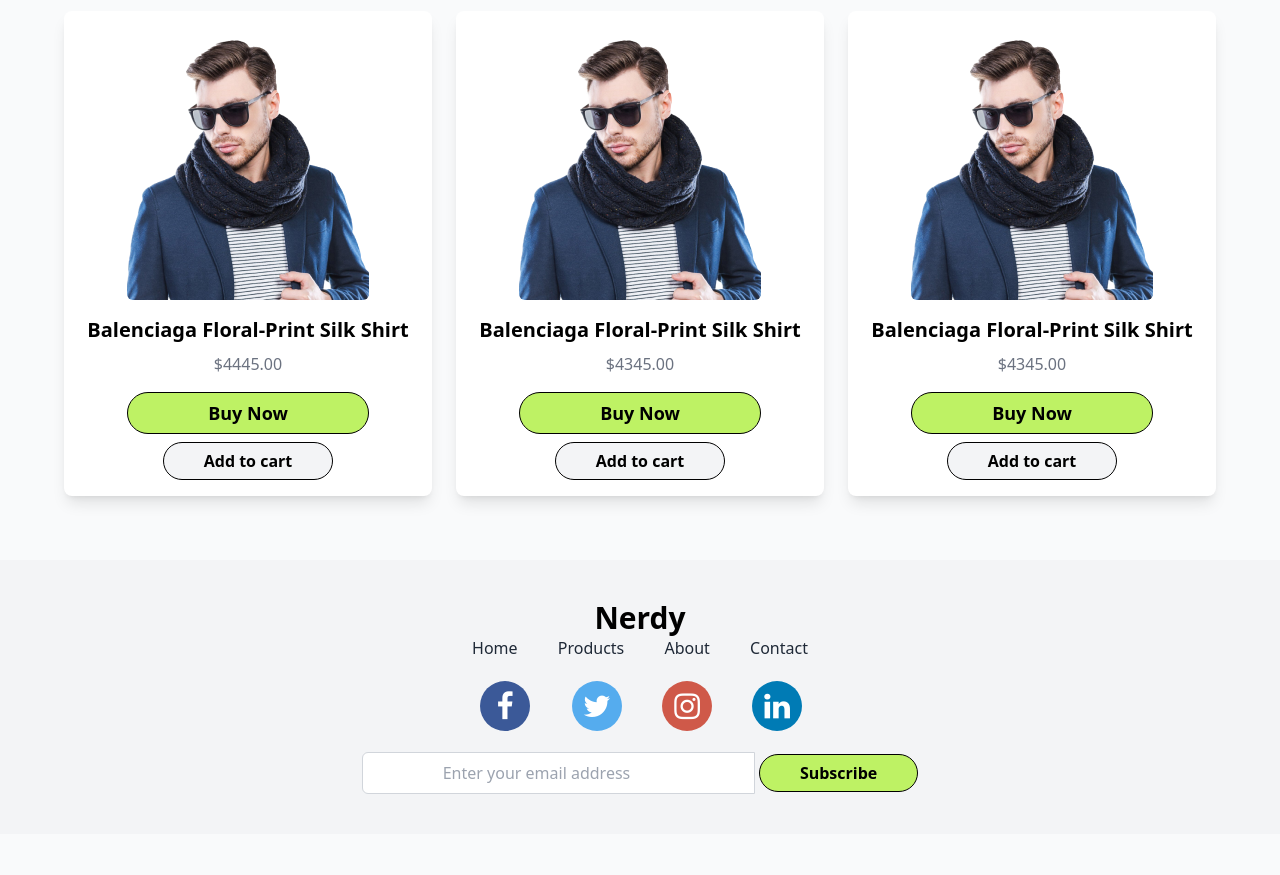
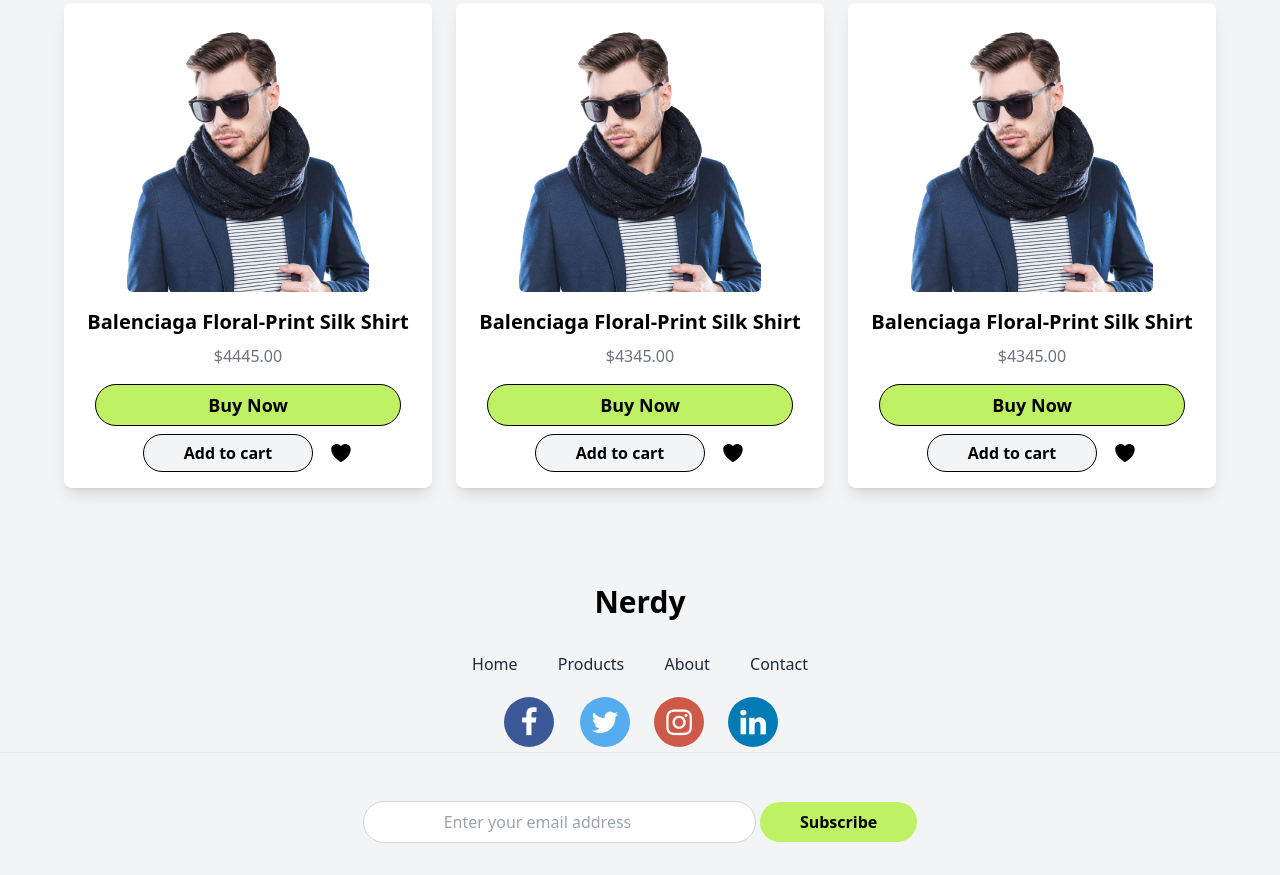
Before and after one commit to shakibmojumderinfo/Prgramming_hero_assingment_Small_Project, a plain HTML site: page index.html in a window 1280 px wide. Shown: the part 865-1740 px from the top of the page. Before the commit the page ends 1699 px from the top, so only its background shows below. Drawn offline with nearby package versions, Linux system fonts and the light colour scheme.

Commit message:
Modified

```diff
--- a/index.html
+++ b/index.html
@@ -10,6 +10,8 @@
     />
     <script src="https://cdn.tailwindcss.com"></script>
   </head>
+
+
   <style>
 
   .fa {
@@ -47,22 +49,37 @@
 }
 </style>
   </style>
-  <body class="bg-gray-50">
+  <body class="bg-gray-100">
     <!-- Header Section -->
-    <header class="flex justify-between items-center p-6 bg-white shadow">
+    <!-- <header class="flex justify-between items-center p-6 bg-white shadow">
       <h1 class="text-3xl font-bold">Nerdy</h1>
-      <nav class="space-x-7 text-gray-800">
+      <nav class="space-x-6 text-gray-800">
         <a href="#" class="text-gray-500 font-semibold">Home</a>
         <a href="#" class="text-gray-500 font-semibold">Products</a>
         <a href="#" class="text-gray-500 font-semibold">About</a>
         <a href="#" class="text-gray-500 font-semibold">Contact</a>
       </nav>
       <button
-        class="px-10 py-3 bg-lime-300 text-black font-bold text-lg rounded-full hover:bg-blue-300 border border-black"
+        class="px-7 py-2 bg-lime-300 text-black font-bold text-lg rounded-full hover:bg-blue-300 border border-black"
+      >
+        Buy Now
+      </button>
+    </header> -->
+    <header class="flex flex-col sm:flex-row justify-between items-center p-6 bg-white shadow">
+      <h1 class="text-3xl font-bold">Nerdy</h1>
+      <nav class="space-x-0 sm:space-x-6 mt-4 sm:mt-0 text-gray-800 flex flex-col sm:flex-row">
+        <a href="#" class="text-gray-500 font-semibold mb-2 sm:mb-0">Home</a>
+        <a href="#" class="text-gray-500 font-semibold mb-2 sm:mb-0">Products</a>
+        <a href="#" class="text-gray-500 font-semibold mb-2 sm:mb-0">About</a>
+        <a href="#" class="text-gray-500 font-semibold">Contact</a>
+      </nav>
+      <button
+        class="mt-4 sm:mt-0 px-7 py-2 bg-lime-300 text-black font-bold text-lg rounded-full hover:bg-blue-300 border border-black"
       >
         Buy Now
       </button>
     </header>
+
 
     <!-- Hero Section -->
     <section class="mt-10 px-6">
@@ -117,7 +134,7 @@
               Balenciaga Floral-Print Silk Shirt
             </h3>
             <p class="mt-2 text-gray-500">$4445.00</p>
-            <div class="flex flex-col items-center mt-4 gap-2">
+            <!-- <div class="flex flex-col items-center mt-4 gap-2">
               <button
                 class="px-20 py-1.5 bg-lime-300 text-black font-bold text-lg rounded-full hover:bg-blue-300 border border-black"
               >
@@ -128,6 +145,22 @@
               >
                 Add to cart
               </button>
+
+            </div> -->
+            <div class="flex flex-col items-center mt-4 gap-2">
+              <button
+                class="px-28 py-1.5 bg-lime-300 text-black font-bold text-lg rounded-full border border-black">
+                Buy Now
+              </button>
+              <div class="flex items-center space-x-4">
+                <button
+                class="px-10 py-1.5 bg-gray-100 text-black font-bold rounded-full border border-black">
+                Add to cart
+              </button>
+              <svg xmlns="http://www.w3.org/2000/svg" viewBox="0 0 24 24" fill="currentColor" class="size-6">
+                <path d="m11.645 20.91-.007-.003-.022-.012a15.247 15.247 0 0 1-.383-.218 25.18 25.18 0 0 1-4.244-3.17C4.688 15.36 2.25 12.174 2.25 8.25 2.25 5.322 4.714 3 7.688 3A5.5 5.5 0 0 1 12 5.052 5.5 5.5 0 0 1 16.313 3c2.973 0 5.437 2.322 5.437 5.25 0 3.925-2.438 7.111-4.739 9.256a25.175 25.175 0 0 1-4.244 3.17 15.247 15.247 0 0 1-.383.219l-.022.012-.007.004-.003.001a.752.752 0 0 1-.704 0l-.003-.001Z" />
+              </svg>
+              </div>
             </div>
           </div>
           <!-- Repeat the Product Card for other products -->
@@ -143,15 +176,18 @@
             <p class="mt-2 text-gray-500">$4345.00</p>
             <div class="flex flex-col items-center mt-4 gap-2">
               <button
-                class="px-20 py-1.5 bg-lime-300 text-black font-bold text-lg rounded-full hover:bg-blue-300 border border-black"
-              >
+                class="px-28 py-1.5 bg-lime-300 text-black font-bold text-lg rounded-full border border-black">
                 Buy Now
               </button>
+              <div class="flex items-center space-x-4">
                 <button
-                class="px-10 py-1.5 bg-gray-100 text-black font-bold rounded-full border border-black"
-              >
+                class="px-10 py-1.5 bg-gray-100 text-black font-bold rounded-full border border-black">
                 Add to cart
               </button>
+              <svg xmlns="http://www.w3.org/2000/svg" viewBox="0 0 24 24" fill="currentColor" class="size-6">
+                <path d="m11.645 20.91-.007-.003-.022-.012a15.247 15.247 0 0 1-.383-.218 25.18 25.18 0 0 1-4.244-3.17C4.688 15.36 2.25 12.174 2.25 8.25 2.25 5.322 4.714 3 7.688 3A5.5 5.5 0 0 1 12 5.052 5.5 5.5 0 0 1 16.313 3c2.973 0 5.437 2.322 5.437 5.25 0 3.925-2.438 7.111-4.739 9.256a25.175 25.175 0 0 1-4.244 3.17 15.247 15.247 0 0 1-.383.219l-.022.012-.007.004-.003.001a.752.752 0 0 1-.704 0l-.003-.001Z" />
+              </svg>
+              </div>
             </div>
           </div>
           <div class="bg-white shadow-lg rounded-lg p-4">
@@ -166,15 +202,18 @@
             <p class="mt-2 text-gray-500">$4345.00</p>
             <div class="flex flex-col items-center mt-4 gap-2">
               <button
-                class="px-20 py-1.5 bg-lime-300 text-black font-bold text-lg rounded-full hover:bg-blue-300 border border-black"
-              >
+                class="px-28 py-1.5 bg-lime-300 text-black font-bold text-lg rounded-full border border-black">
                 Buy Now
               </button>
+              <div class="flex items-center space-x-4">
                 <button
-                class="px-10 py-1.5 bg-gray-100 text-black font-bold rounded-full border border-black"
-              >
+                class="px-10 py-1.5 bg-gray-100 text-black font-bold rounded-full border border-black">
                 Add to cart
               </button>
+              <svg  xmlns="http://www.w3.org/2000/svg" viewBox="0 0 24 24" fill="currentColor" class="size-6">
+                <path d="m11.645 20.91-.007-.003-.022-.012a15.247 15.247 0 0 1-.383-.218 25.18 25.18 0 0 1-4.244-3.17C4.688 15.36 2.25 12.174 2.25 8.25 2.25 5.322 4.714 3 7.688 3A5.5 5.5 0 0 1 12 5.052 5.5 5.5 0 0 1 16.313 3c2.973 0 5.437 2.322 5.437 5.25 0 3.925-2.438 7.111-4.739 9.256a25.175 25.175 0 0 1-4.244 3.17 15.247 15.247 0 0 1-.383.219l-.022.012-.007.004-.003.001a.752.752 0 0 1-.704 0l-.003-.001Z" />
+              </svg>
+              </div>
             </div>
           </div>
         </div>
@@ -182,29 +221,30 @@
     </section>
 
     <!-- Footer Section -->
-    <footer class="mt-16 bg-gray-100 py-10 text-center">
-      <h1 class="text-3xl font-bold">Nerdy</h1>
+     <!-- Footer -->
+  <footer class="mt-16 bg-[#F2F4F6] text-center">
+    <h1 class="text-3xl py-8 font-bold">Nerdy</h1>
     <nav class="space-x-9 text-gray-800">
       <a href="#" class="">Home</a>
       <a href="#" class="">Products</a>
       <a href="#" class="">About</a>
       <a href="#" class="">Contact</a>
     </nav>
-      <div class="flex justify-center space-x-10 mt-4">
+
+    <div class="flex justify-center space-x-6 mt-4">
       <a href="#" class="fa fa-facebook"></a>
       <a href="#" class="fa fa-twitter"></a>
       <a href="#" class="fa fa-instagram"></a>
       <a href="#" class="fa fa-linkedin"></a>
     </div>
-      <div class="mt-4">
+      <hr>
+    <div class="mt-4 py-8">
       <input
         type="email"
         placeholder="Enter your email address"
-          class="px-20 py-2 border border-gray-300 rounded-l-md"
-        />
-        <button
-          class="px-10 py-1.5 bg-lime-300 text-black font-bold rounded-full border border-black"
-        >
+        class="px-20 py-2 border border-gray-300 rounded-full"/>
+
+      <button class="px-10 py-2 bg-lime-300 text-black font-bold rounded-full">
         Subscribe
       </button>
     </div>
```
Lines whose indentation alone changed are shown as unchanged.
